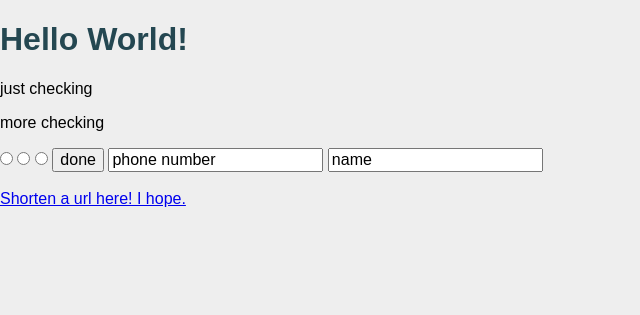
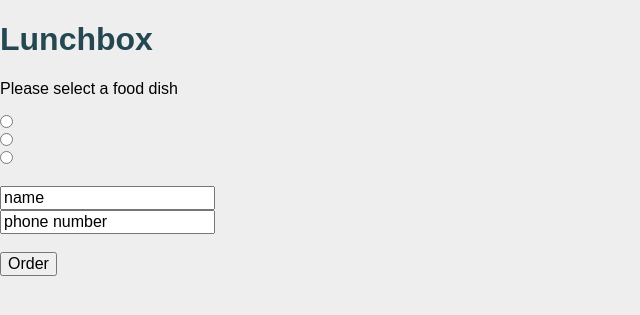
Before and after one commit to Kimberleydillon/lunchbox, a Node project: template lunchbox-skeleton/views/index.ejs in a window 1280 px wide. Shown: the top 315 px of the page, without its empty margins (0-640 px from the left). Run offline with Node 20 templates, Linux system fonts and the light colour scheme; the template is opened without the code that fills it, so the values that code supplies are empty; style sheets or scripts are compiled from the project's sources.

Commit message:
adjusting buttons on customer page

```diff
--- a/lunchbox-skeleton/views/index.ejs
+++ b/lunchbox-skeleton/views/index.ejs
@@ -12,30 +12,30 @@
   </head>
 
   <body>
-    <h1>Hello World!</h1>
-    <p> just checking </p>
-    <p> more checking </p>
-
+    <h1>Lunchbox</h1>
+    <p> Please select a food dish </p>
 
     <form id="dish" method="POST" action="/orders/new">
 
-    <input type="radio" name="dishes" value="meat">
-    <input type="radio" name="dishes" value="meat">
-    <input type="radio" name="dishes" value="meat">
+    <input type="radio" name="dishes" value="meat"> <br>
+    <input type="radio" name="dishes" value="meat"> <br>
+    <input type="radio" name="dishes" value="meat"> <br>
 
-    <input type="submit" name="newOrder" value="done">
+    <br>
+
+    <input id="custName" type="text" name="name" value="name"> <br>
 
     <input id="phoneNum" type="text" name="phone" value="phone number">
-    <input id="custName" type="text" name="name" value="name">
+    <br>
+    <br>
 
-
+    <input type="submit" name="newOrder" value="Order">
 
     </form>
 
 
     </div><br>
 
-    <div><a href="/">Shorten a url here! I hope. </a></div>
 
 
   </body>
```
Also changed, not shown: lunchbox-skeleton/views/orderConfirm.ejs (+13 -1 lines).
